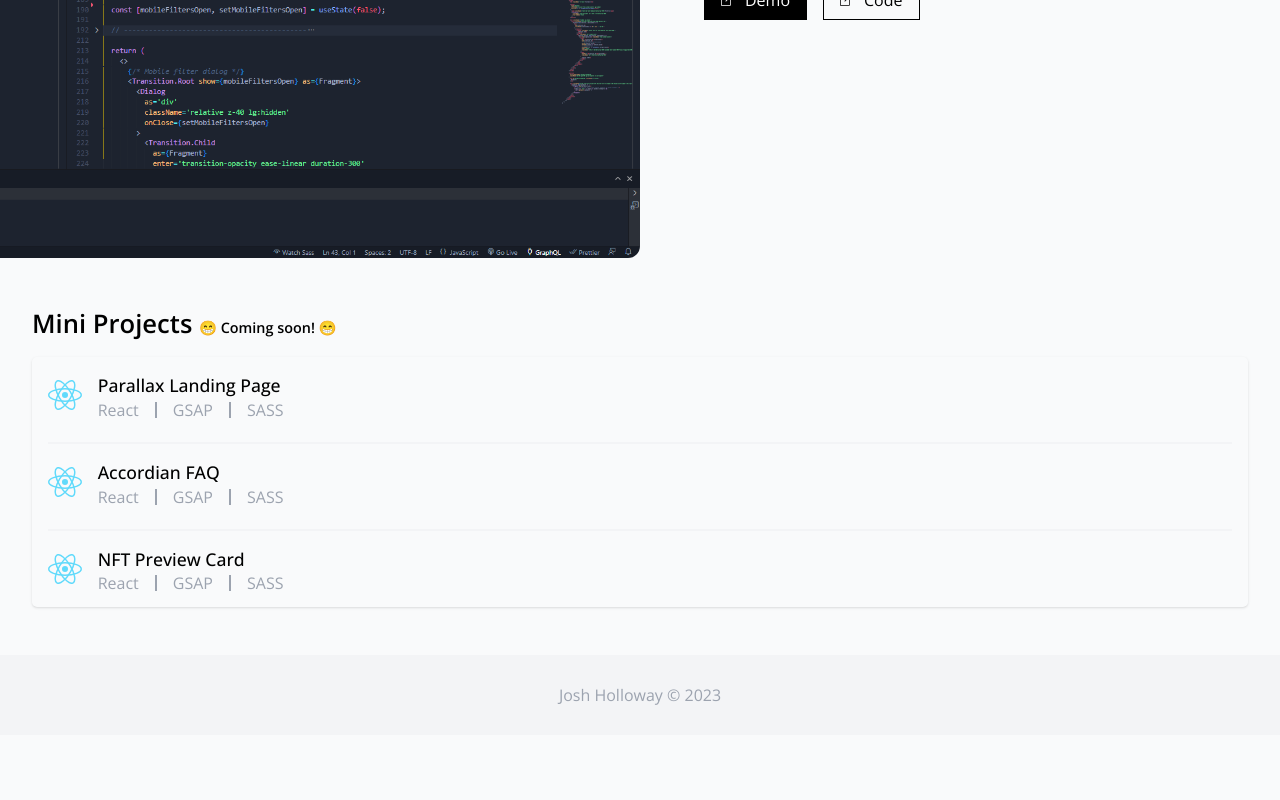
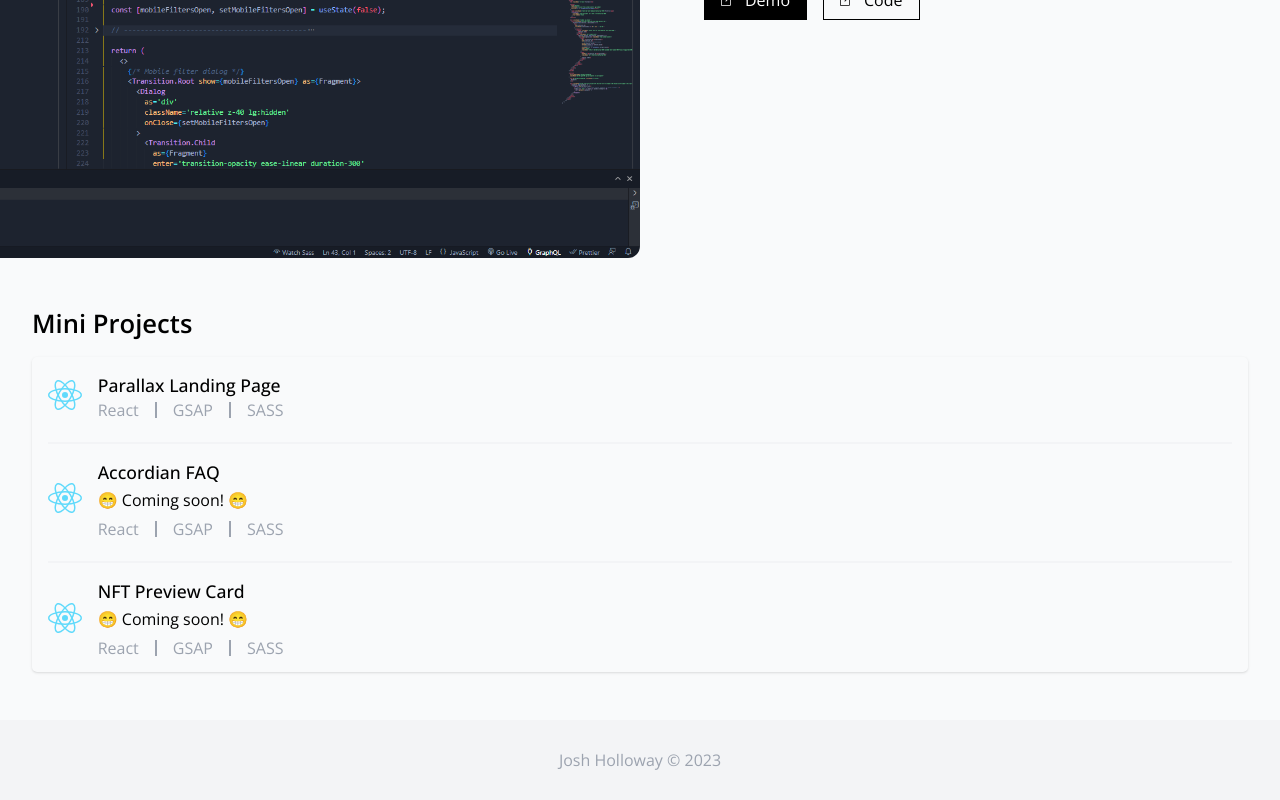
Before and after one commit to joshdotjs/portfolio, a Next.js app: page /portfolio in a window 1280 px wide. Shown: the part 1368-2168 px from the top of the page. Before the commit the page ends 2103 px from the top, so only its background shows below. Built offline with nearby package versions, Linux system fonts and the light colour scheme.

Commit message:
coming soon

```diff
--- a/comps/_pages/portfolio/mini-projects.js
+++ b/comps/_pages/portfolio/mini-projects.js
@@ -7,7 +7,7 @@ import mini_projects from "data/projects-mini";
 
 const Card = ({ project, idx })  => {
 
-  const { id, className, title, title_mobile, description, icon, img, logos, links, techs } = project;
+  const { id, className, title, title_mobile, description, icon, img, logos, links, techs, coming_soon } = project;
 
   return (
     <Button
@@ -19,7 +19,13 @@ const Card = ({ project, idx })  => {
       <img src={logos[0]} className="left" />
 
       <div className="right">
-        <h5>{title}</h5>
+        <h5>
+          {title}
+        </h5>
+
+        {
+          coming_soon && <h6 > 😁 Coming soon! 😁</h6>
+        }
 
         <ul>
           { techs?.map((tech, jdx) => {
@@ -44,7 +50,7 @@ export default function MiniProjects() {
   return (
     <section id="mini-projects">
 
-      <h2>Mini Projects <span style={{ fontSize: '0.9rem' }} >😁 Coming soon! 😁</span></h2>
+      <h2>Mini Projects</h2>
 
       <div className="mini-projects-container shadow">
         {
--- a/comps/_pages/portfolio/mini-projects.scss
+++ b/comps/_pages/portfolio/mini-projects.scss
@@ -60,6 +60,12 @@ section#mini-projects {
           margin-bottom: 0.3rem;
         }
 
+        h6 {
+          font-size: $fs-400;
+          font-weight: 400;
+          margin-bottom: 0.65rem;
+        }
+
         ul {
           color: $text-grey-light;
           display: flex;
--- a/comps/project/mini-project.js
+++ b/comps/project/mini-project.js
@@ -23,13 +23,10 @@ export default function MiniProject({ idx, allow_mobile_embedded=true }) {
         ></iframe>
       </div>
 
-
-
       <div className="btn-container">
         <Button variant="full" color="dark" href={links.demo} >Live Demo</Button>
         <Button variant="empty" color="dark" href={links.code}>Code</Button>
       </div>
-
 
       {/* <ul className="techs">
         {
--- a/data/projects-mini.js
+++ b/data/projects-mini.js
@@ -29,6 +29,7 @@ const mini_projects = [
       ``,
     ],
     techs: ['React', 'GSAP', 'SASS'],
+    coming_soon: false,
   },
   // --------------------------------------------
   {
@@ -58,6 +59,7 @@ const mini_projects = [
       ``,
     ],
     techs: ['React', 'GSAP', 'SASS'],
+    coming_soon: true,
   },
   // --------------------------------------------
   {
@@ -88,6 +90,7 @@ const mini_projects = [
       ``,
     ],
     techs: ['React', 'GSAP', 'SASS'],
+    coming_soon: true,
   },
   // --------------------------------------------
 ];
--- a/pages/demos/mini/parallax-landing-page.js
+++ b/pages/demos/mini/parallax-landing-page.js
@@ -8,9 +8,7 @@ export default function MiniDemo() {
   // --------------------------------------------
 
   return (
-    <Layout
-      // id="mini-demos--parallax-landing-page"
-    >
+    <Layout>
       <MiniProject idx={0} />
     </Layout>
   );
```
Also changed, not shown: portfolio.txt (added).
